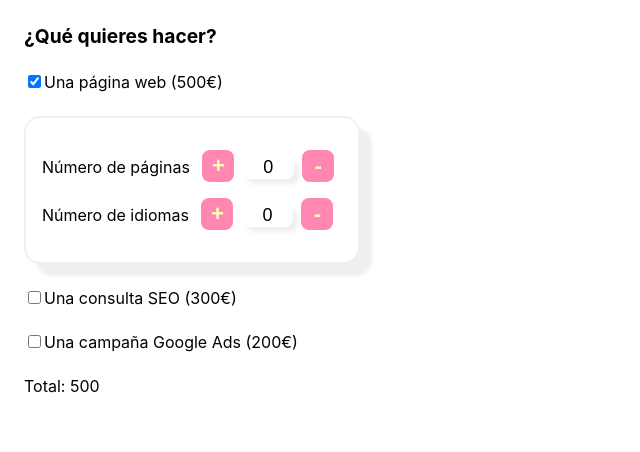
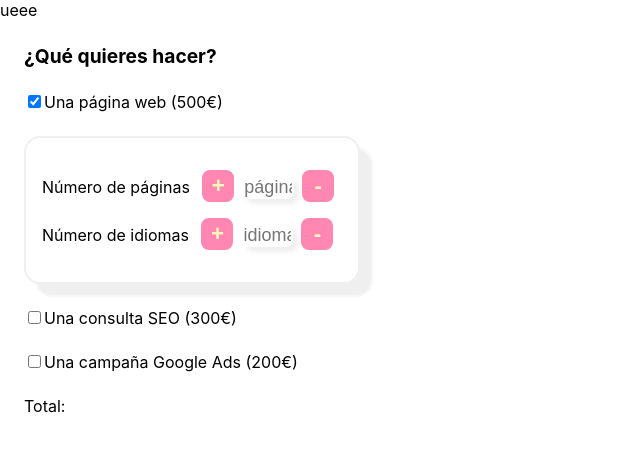
Before and after one commit to Lahali/budget-app, a React (Create React App) app: page /budget in a window 1280 px wide. Both pictures are taken after a click on the checkbox 34 px from the left and 81 px from the top of the page. Shown: the top 452 px of the page, without its empty margins (0-640 px from the left). Built offline with nearby package versions, Linux system fonts and the light colour scheme.

Commit message:
refactorizando código

```diff
--- a/src/App.jsx
+++ b/src/App.jsx
@@ -2,121 +2,157 @@ import React from "react";
 import { useState, useEffect } from "react";
 import { Parragraf, Header } from "./components/Styles";
 import Panel from "./components/Panel";
+import Layout from "./components/Layout";
 
 function App() {
-  const [webChecked, setWebChecked] = useState(false);
-  const [seoChecked, setSeoChecked] = useState(false);
-  const [adsChecked, setAdsChecked] = useState(false);
-  const [budget, setBudget] = useState(0);
-  const [pages, setPages] = useState(0);
-  const [languages, setLanguages] = useState(0);
+  // const [webChecked, setWebChecked] = useState(false);
+  // const [seoChecked, setSeoChecked] = useState(false);
+  // const [adsChecked, setAdsChecked] = useState(false);
+  // const [pages, setPages] = useState(0);
+  // const [languages, setLanguages] = useState(0);
 
-  useEffect(() => {
-    setBudget(0);
-    updateBudget();
-    console.log("holiii");
+
+  const [budget, setBudget] = useState({
+    webSite: false,
+    seoConsulting: false,
+    googleAdds: false,
+    pages: 0,
+    languages: 0,
   });
-
-  const updateBudget = () => {
-    webChecked && setBudget((prev) => prev + (pages * languages * 30 + 500));
-    seoChecked && setBudget((prev) => prev + 300);
-    adsChecked && setBudget((prev) => prev + 200);
-  };
-
-  const handleWebChange = () => {
-    setWebChecked(!webChecked);
-    setLanguages(0);
-    setPages(0);
-  };
-  const handleSeoChange = () => {
-    setSeoChecked(!seoChecked);
-  };
-  const handleAdsChange = () => {
-    setAdsChecked(!adsChecked);
-  };
-
-  const handlePage = (e) => {
-    setPages(Number(e.target.value));
-    addPage()
-    decreasePage()
-  };
-  const handleLanguage = (e) => {
-    setLanguages(Number(e.target.value));
-  };
-
-  const addPage = () => {
-    setPages(prev => prev + 1)
-  }
-
-  const decreasePage = () => {
-    if(pages <= 0) return
-    setPages(prev => prev - 1)
-  }
-
-  const addLanguage = () => {
-    setLanguages(prev => prev + 1)
-  }
-
-  const decreaseLanguage = () => {
-    if(languages <= 0) return
-    setLanguages(prev => prev - 1)
-  }
 
 
 
+  // function calculateTotal () {
+  //   total = budget.seo? 500 : 0  + budget.webSite, etc
+  // } esto tendría que ir aparte en una carpeta utils, x ejemplo
+
+
+  useEffect(() => {
+    //setBudget(0);
+    // updateBudget();
+  }, []);
+
+
+
+  const updateBudget2 = (event) => {
+    if(!event) return;
+    let name = event.target.name;
+    let value = event.target.checked;
+    let newBudget = { ...budget };
+
+    newBudget[name] = value;
+    setBudget(newBudget);
+  };
+
+
+
+  // localStorage
+  // useEffect(() => {
+  //localStorage.setItem("budget", JSON.stringify(budget))
+  // }, [budget])
+
   return (
     <div>
-      <Header>¿Qué quieres hacer?</Header>
+      {budget.webSite ? "ueee" : "uooo"}
+      <Layout budget={budget} updateBudget2={updateBudget2}/>
+    </div>
+    //   <div>
+    //     <Header>¿Qué quieres hacer?</Header>
 
-      <Parragraf>
-        <input
-          type="checkbox"
-          value="500"
-          name="webSite"
-          checked={webChecked}
-          onChange={handleWebChange}
-        />
-        Una página web (500€) <br />
-      </Parragraf>
+    //     <Parragraf>
+    //       <input
+    //         type="checkbox"
+    //         value="500"
+    //         name="webSite"
+    //         checked={webChecked}
+    //         onChange={updateBudget2}
+    //         />
+    //       Una página web (500€) <br />
+    //     </Parragraf>
 
-      {webChecked && (
-        <Panel
-          handlePage={handlePage}
-          handleLanguage={handleLanguage}
-          pages={pages}
-          languages={languages}
-          addPage={addPage}
-          decreasePage={decreasePage}
-          addLanguage={addLanguage}
-          decreaseLanguage={decreaseLanguage}
-        />
-      )}
+    //     {/* {webChecked && (
+    //       <Panel
+    //       handlePage={handlePage}
+    //       handleLanguage={handleLanguage}
+    //       pages={pages}
+    //       languages={languages}
+    //       addPage={addPage}
+    //       decreasePage={decreasePage}
+    //       addLanguage={addLanguage}
+    //       decreaseLanguage={decreaseLanguage}
+    //       />
+    //       )} */}
 
-      <Parragraf>
-        <input
-          type="checkbox"
-          value="300"
-          name="SEOConsulting"
-          checked={seoChecked}
-          onChange={handleSeoChange}
-        />
-        Una consulta SEO (300€) <br />
-      </Parragraf>
+    //     <Parragraf>
+    //       <input
+    //         type="checkbox"
+    //         value="300"
+    //         name="seoConsulting"
+    //         checked={seoChecked}
+    //         // onChange={handleSeoChange}
+    //         />
+    //       Una consulta SEO (300€) <br />
+    //     </Parragraf>
 
-      <Parragraf>
-        <input
-          type="checkbox"
-          value="200"
-          name="googleAdds"
-          checked={adsChecked}
-          onChange={handleAdsChange}
-        />
-        Una campaña Google Ads (200€) <br />
-      </Parragraf>
+    //     <Parragraf>
+    //       <input
+    //         type="checkbox"
+    //         value="200"
+    //         name="googleAdds"
+    //         checked={adsChecked}
+    //         // onChange={handleAdsChange}
+    //         />
+    //       Una campaña Google Ads (200€) <br />
+    //     </Parragraf>
 
-      <Parragraf>Total: {budget} </Parragraf>
-    </div>
+    //     <Parragraf>Total: {budget} </Parragraf>
+    //   </div>
   );
 }
 
 export default App;
+
+// const updateBudget = () => {
+//   webChecked && setBudget((prev) => prev + (pages * languages * 30 + 500));
+//   seoChecked && setBudget((prev) => prev + 300);
+//   adsChecked && setBudget((prev) => prev + 200);
+// };
+
+// const handleWebChange = () => {
+//   setWebChecked(!webChecked);
+//   setLanguages(0);
+//   setPages(0);
+// };
+// const handleSeoChange = () => {
+//   setSeoChecked(!seoChecked);
+// };
+// const handleAdsChange = () => {
+//   setAdsChecked(!adsChecked);
+// };
+
+// const handlePage = (e) => {
+//   setPages(Number(e.target.value));
+//   addPage()
+//   decreasePage()
+// };
+// const handleLanguage = (e) => {
+//   setLanguages(Number(e.target.value));
+// };
+
+// const addPage = () => {
+//   setPages(prev => prev + 1)
+// }
+
+// const decreasePage = () => {
+//   if(pages <= 0) return
+//   setPages(prev => prev - 1)
+// }
+
+// const addLanguage = () => {
+//   setLanguages(prev => prev + 1)
+// }
+
+// const decreaseLanguage = () => {
+//   if(languages <= 0) return
+//   setLanguages(prev => prev - 1)
+// }
--- /dev/null
+++ b/src/components/Layout.jsx
@@ -0,0 +1,41 @@
+import React from "react";
+import { Header, Parragraf } from "./Styles";
+import Panel from "./Panel";
+
+const Layout = (props) => {
+  return (
+    <div>
+      <Header>¿Qué quieres hacer?</Header>
+      <Parragraf>
+        <input type="checkbox"
+        name="webSite"
+        onChange={props.updateBudget2}
+        />
+        Una página web (500€) <br />
+      </Parragraf>
+
+      {props.budget.webSite && <Panel budget={props.budget} updateBudget2={props.updateBudget2}/>}
+
+      <Parragraf>
+        <input
+          type="checkbox"
+          name="seoConsulting"
+          onChange={props.updateBudget2}
+        />
+        Una consulta SEO (300€) <br />
+      </Parragraf>
+
+      <Parragraf>
+        <input
+          type="checkbox"
+          name="googleAdds"
+          onChange={props.updateBudget2}
+        />
+        Una campaña Google Ads (200€) <br />
+      </Parragraf>
+      <Parragraf>Total: {}</Parragraf>
+    </div>
+  );
+};
+
+export default Layout;
--- a/src/components/Panel.jsx
+++ b/src/components/Panel.jsx
@@ -1,49 +1,21 @@
 import React from "react";
+import { useState } from "react";
 import { PanelStyled, Input, ButtonStyled } from "./Styles";
-import Buttons from "./Buttons";
 
-const Panel = ({
-  handleLanguage,
-  handlePage,
-  languages,
-  pages,
-  addPage,
-  decreasePage,
-  addLanguage,
-  decreaseLanguage
-}) => {
+const Panel = (props) => {
+
   return (
     <div>
       <PanelStyled>
         <p>
-          Número de páginas{" "}
-          <ButtonStyled type="button" onClick={addPage}>
-            +
-          </ButtonStyled>
-          <Input
-            type="text"
-            placeholder="páginas"
-            id="pages"
-            value={pages}
-            onChange={handlePage}
-          />
-          <ButtonStyled type="button" onClick={decreasePage}>
-            -
-          </ButtonStyled>
+          Número de páginas <ButtonStyled type="button" >+</ButtonStyled>
+          <Input type="text" placeholder="páginas" name="pages" />
+          <ButtonStyled type="button">-</ButtonStyled>
         </p>
         <p>
-          Número de idiomas{" "}
-          <ButtonStyled type="button" onClick={addLanguage}>
-            +
-          </ButtonStyled>
-          <Input
-            type="text"
-            placeholder="idiomas"
-            id="languages"
-            value={languages}
-            onChange={handleLanguage}
-          />
-          <ButtonStyled type="button" onClick={decreaseLanguage}>-</ButtonStyled>
+          Número de idiomas <ButtonStyled type="button">+</ButtonStyled>
+          <Input type="text" placeholder="idiomas" name="languages" />
+          <ButtonStyled type="button">-</ButtonStyled>
         </p>
       </PanelStyled>
     </div>
@@ -51,3 +23,12 @@ const Panel = ({
 };
 
 export default Panel;
+
+// handleLanguage,
+// handlePage,
+// languages,
+// pages,
+// addPage,
+// decreasePage,
+// addLanguage,
+// decreaseLanguage
```
